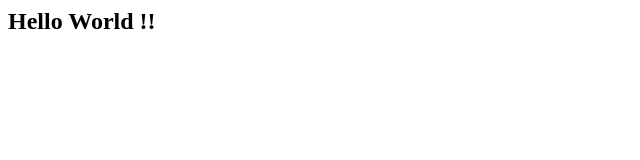
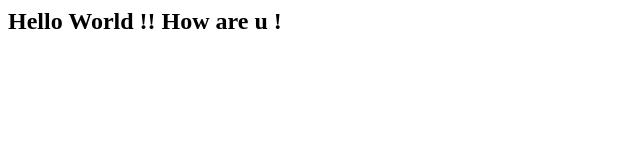
Before and after one commit to amaresh-genpact/FirstRepo, a plain HTML site: page index.html in a window 1280 px wide. Shown: the whole page, without its empty margins (0-640 px from the left). Drawn offline with Linux system fonts and the light colour scheme.

Commit message:
Update index.html

```diff
--- a/index.html
+++ b/index.html
@@ -1 +1 @@
-<h2>Hello World !!</h2>
+<h2>Hello World !! How are u !</h2>
```
